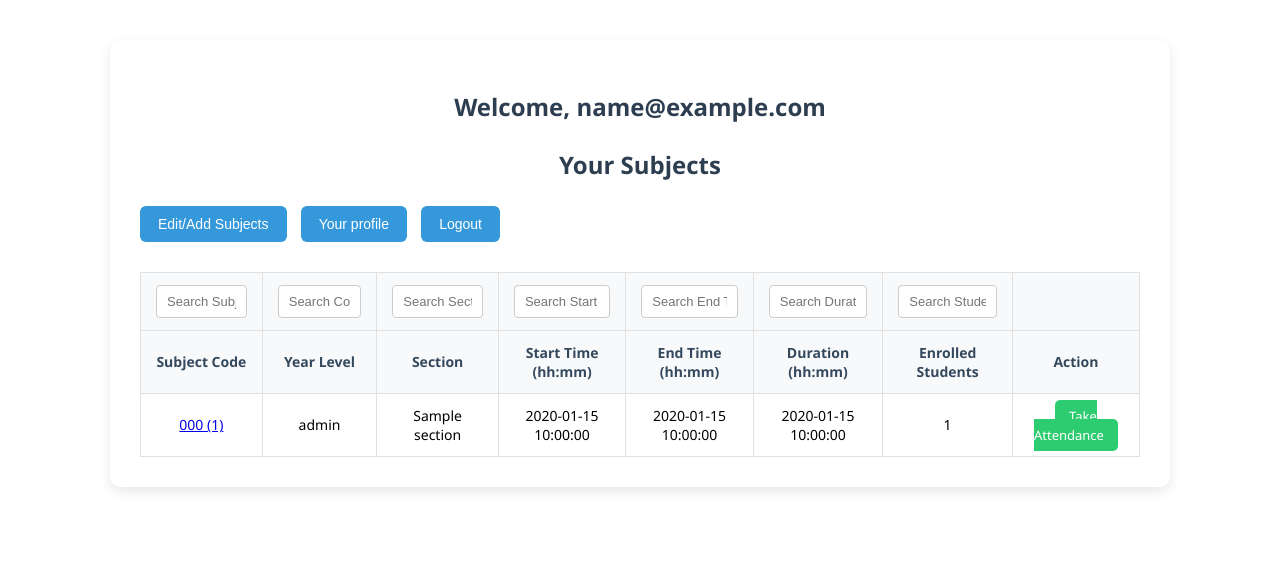
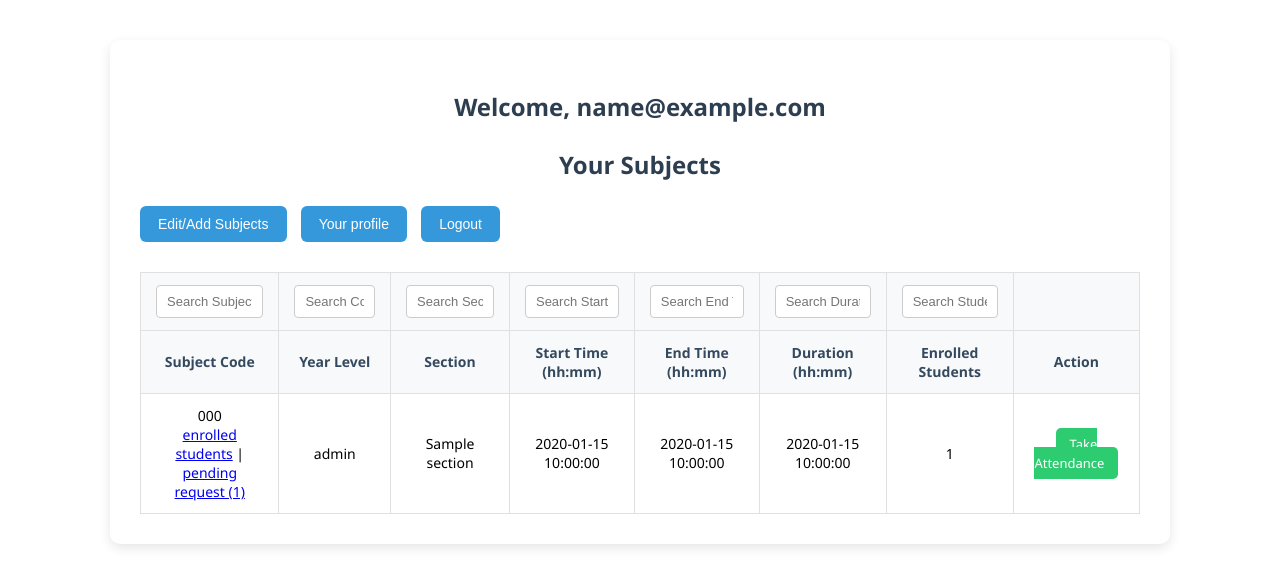
Before and after one commit to law4percent/attendance-system-chloe-danag, a Flask app: template templates/instructor/subject_list_for_attendance.html in a window 1280 px wide. Shown: the top 587 px of the page. Run offline with Flask 3, Linux system fonts and the light colour scheme; the template is opened without the code that fills it: most values are stand-ins (such as "Sample title", 1, 10 or a date in 2020); some libraries are stand-ins or nearby versions.

Commit message:
fix the logical debug in templates

```diff
--- a/templates/instructor/subject_list_for_attendance.html
+++ b/templates/instructor/subject_list_for_attendance.html
@@ -59,9 +59,11 @@
                 {% for subject in subjects %}
                 <tr>
                     <td data-label="Subject Code">
-                        <a href="{{ url_for('subject_students', subject_id=subject.id) }}">
-                            {{ subject.subject_code }} {% if subject.pending_count %}({{ subject.pending_count }}){% endif %}
-                        </a>
+                        {{ subject.subject_code }} <br>
+                        <span>
+                            <a href="{{ url_for('subject_students', subject_id=subject.id) }}">enrolled students</a> |
+                            <a href="{{ url_for('subject_requests', subject_id=subject.id) }}">pending request {% if subject.pending_count %}({{ subject.pending_count }}){% endif %}</a>
+                        </span>
                     </td>
 
                     <td data-label="Course Level">{{ subject.course_level }}</td>
@@ -69,7 +71,7 @@
                     <td data-label="Start Time">{{ subject.start_time }}</td>
                     <td data-label="End Time">{{ subject.end_time }}</td>
                     <td data-label="Duration">{{ subject.duration_time }}</td>
-                    <td data-label="Enrolled Students">{{ subject.student_count }}</td>
+                    <td data-label="No. of enrolled students">{{ subject.student_count }}</td>
                     <td data-label="Action">
                         <a href="{{ url_for('student_attendance', subject_id=subject.id) }}" class="btn">Take Attendance</a>
                     </td>
--- a/templates/instructor/subject_requests.html
+++ b/templates/instructor/subject_requests.html
@@ -39,6 +39,6 @@
       </tbody>
     </table>
 
-    <a href="{{ url_for('subject_students', subject_id=subject_id) }}" class="back-link">&larr; Back to Enrolled Students</a>
+    <a href="/" class="back-link">&larr; Back to attendance</a>
   </div>
 {% endblock content %}
```
